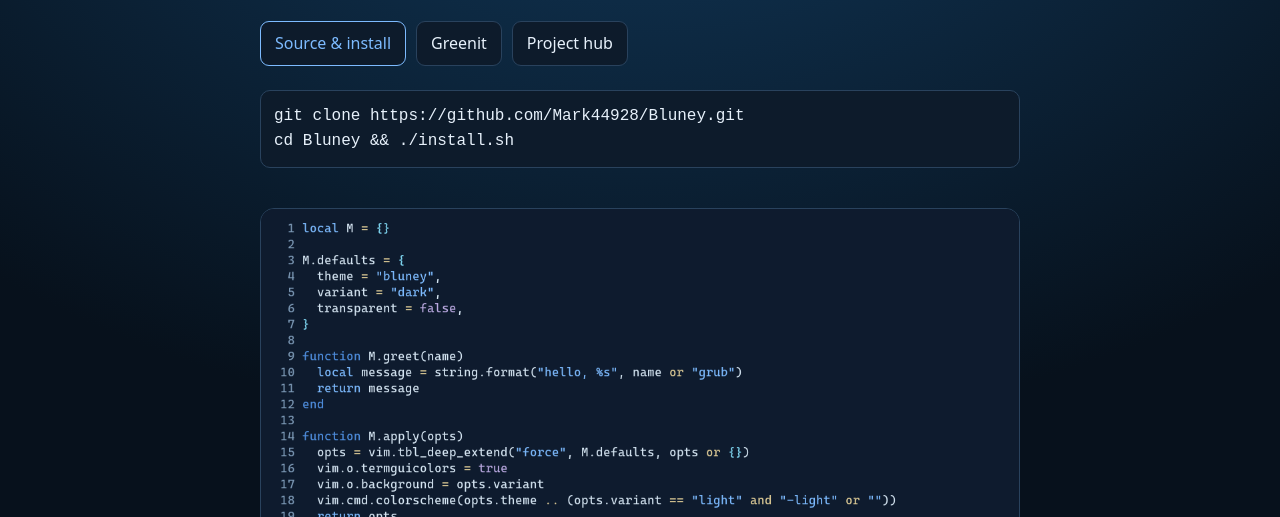
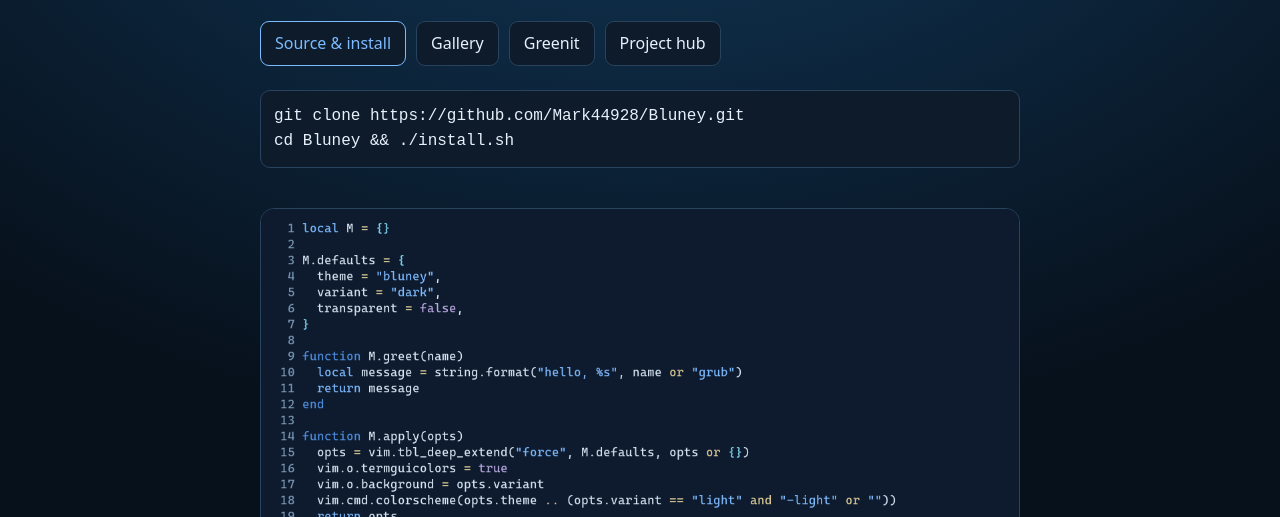
Before and after one commit to Mark44928/Bluney, a plain HTML site: page index.html in a window 1280 px wide. Shown: the part 283-800 px from the top of the page. Drawn offline with Linux system fonts and the light colour scheme.

Commit message:
fix: link gallery to GitHub Pages

```diff
--- a/index.html
+++ b/index.html
@@ -16,7 +16,7 @@ pre{background:var(--p);border:1px solid var(--b);border-radius:10px;padding:13p
 <p class="k">Themes · the blue branch</p>
 <h1>Bluney</h1>
 <p class="lede">A blue-injected terminal and editor family: one palette, two variants and a normal Neovim plugin install. Greenit's cooler sibling.</p>
-<div class="buttons"><a class="btn primary" href="https://github.com/Mark44928/Bluney">Source &amp; install</a><a class="btn" href="https://github.com/Mark44928/Greenit">Greenit</a><a class="btn" href="https://mark44928.github.io/Mark44928/">Project hub</a></div>
+<div class="buttons"><a class="btn primary" href="https://github.com/Mark44928/Bluney">Source &amp; install</a><a class="btn" href="https://mark44928.github.io/Bluney/gallery.html">Gallery</a><a class="btn" href="https://github.com/Mark44928/Greenit">Greenit</a><a class="btn" href="https://mark44928.github.io/Mark44928/">Project hub</a></div>
 <pre>git clone https://github.com/Mark44928/Bluney.git
 cd Bluney &amp;&amp; ./install.sh</pre>
 <img src="docs/neovim-dark.png" alt="Bluney in Neovim">
```
Also changed, not shown: 1 other file.
